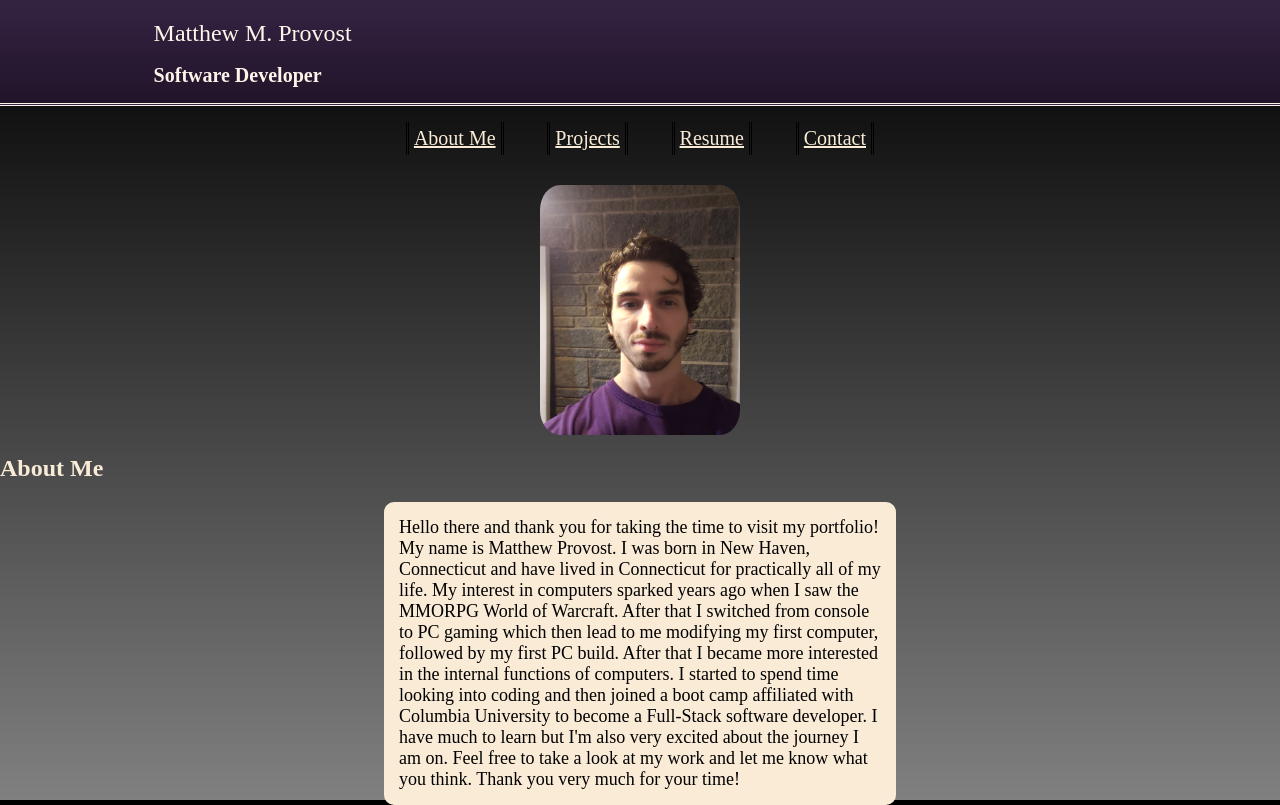
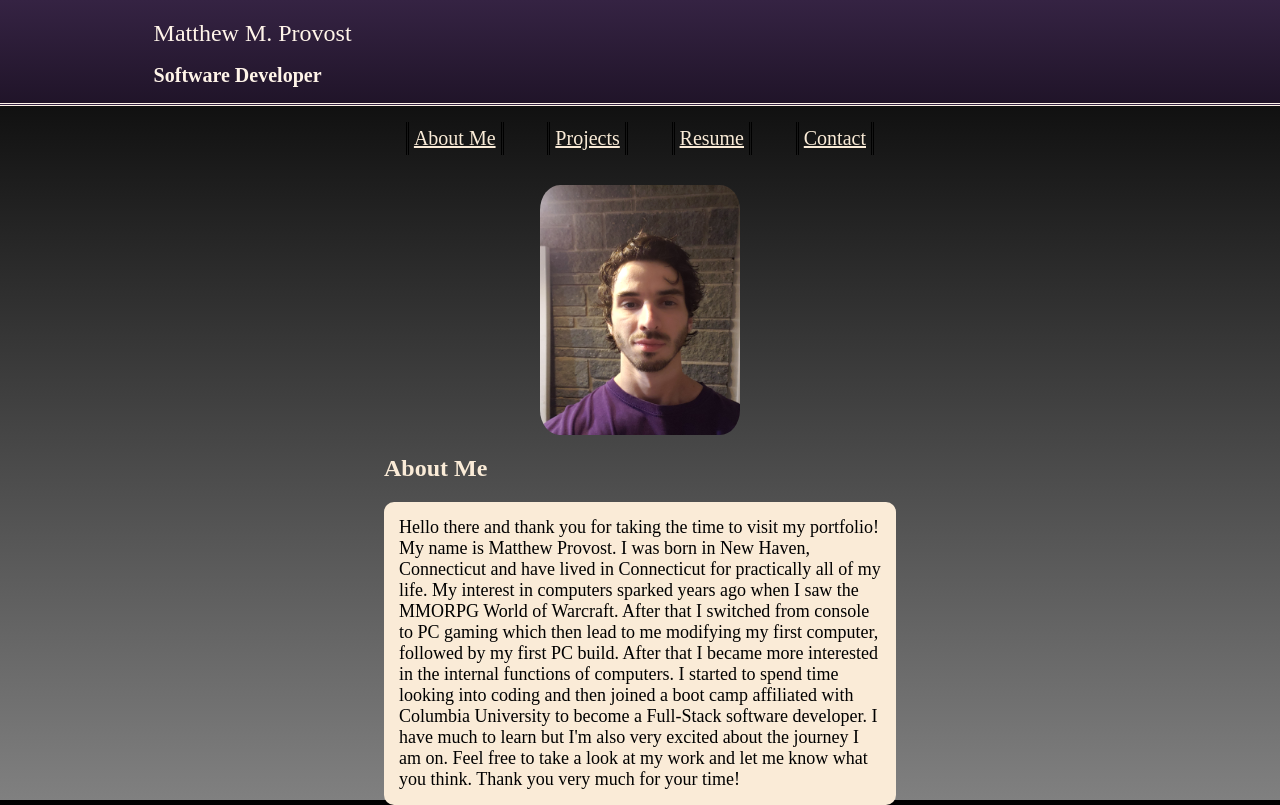
Before and after one commit to provostma21/Portfolio, a React (Create React App) app: page / in a window 1280 px wide. Built offline with nearby package versions, Linux system fonts and the light colour scheme.

Commit message:
changed positioning of About Me h2

```diff
--- a/src/pages/Styles/About.css
+++ b/src/pages/Styles/About.css
@@ -20,4 +20,6 @@
 
 .about > h2 {
     color:antiquewhite;
+    margin-left: 30%;
+    margin-right: 30%;
 }
```
